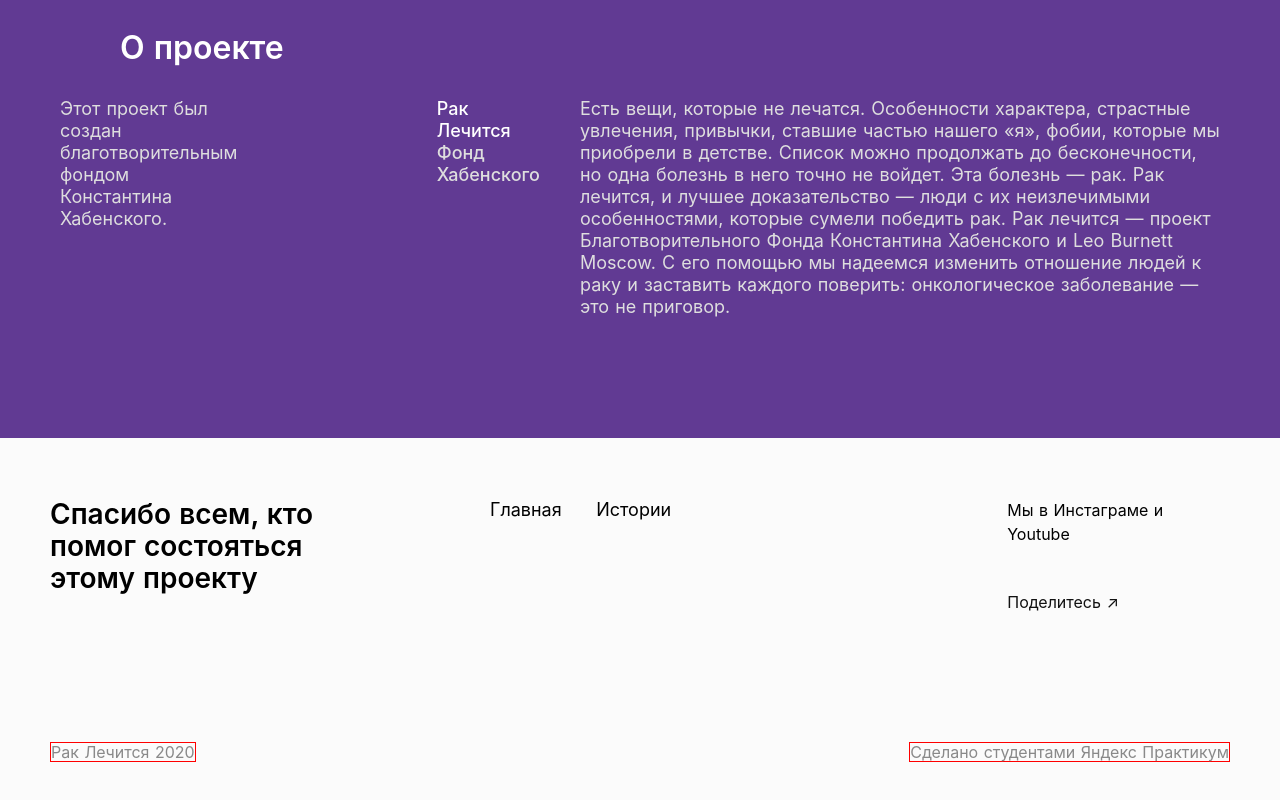
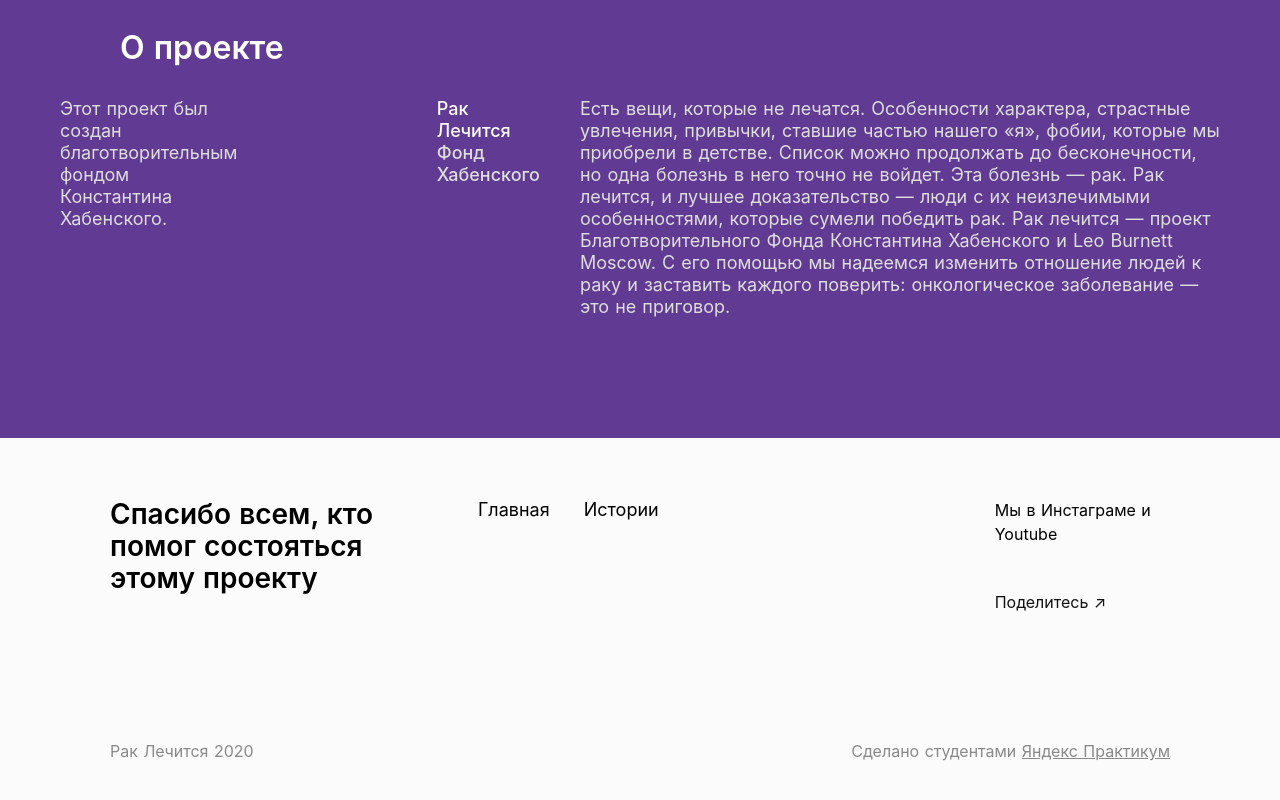
Before and after one commit to AOseledec/cancer-shall-not-pass, a Nuxt app: page / in a window 1280 px wide. Shown: the part 4531-5331 px from the top of the page. Built offline with nearby package versions, Linux system fonts and the light colour scheme.

Commit message:
поправил замечания

```diff
--- a/components/Footer.vue
+++ b/components/Footer.vue
@@ -1,5 +1,6 @@
 <template>
   <footer class="footer">
+    <Container>
       <div class="footer__up">
         <div class="footer__gratitude">
           <h2 class="footer__gratitude-text">
@@ -11,7 +12,20 @@
           <a href="" class="nav__link">Истории</a>
         </nav>
         <div class="footer__social">
-        <a href="" class="footer__social-links">Мы в Инстаграме и Youtube</a>
+          <p class="footer__social-links">
+            Мы в
+            <a
+              class="footer__social-links"
+              href="https://www.instagram.com/yndx.praktikum/"
+              >Инстаграме</a
+            >
+            и
+            <a
+              class="footer__social-links"
+              href="https://www.youtube.com/channel/UCTUyoZMfksbNIHfWJjwr5aQ"
+              >Youtube</a
+            >
+          </p>
           <ShareButton />
         </div>
       </div>
@@ -19,18 +33,26 @@
         <div class="footer__copyright">
           <p class="footer__copyright-text">Рак Лечится 2020</p>
           <p class="footer__copyright-text">
-          Сделано студентами Яндекс Практикум
+            Сделано студентами
+            <a
+              href="https://praktikum.yandex.ru/"
+              class="footer__copyright-text"
+              >Яндекс Практикум</a
+            >
           </p>
         </div>
       </div>
+    </Container>
   </footer>
 </template>
 
 <script>
 import ShareButton from '@/components/UI/ShareButton';
+import Container from '@/components/Container';
 export default {
   components: {
     ShareButton,
+    Container,
   },
 };
 </script>
@@ -40,19 +62,15 @@ export default {
   margin: auto;
   display: flex;
   flex-direction: column;
-  max-width: 1440px;
+  max-width: 100%;
   background-color: #fbfbfb;
 }
 
 .footer__up {
   display: flex;
-  margin-left: 60px;
-  margin-right: 60px;
 }
 
 .footer__down {
-  margin-left: 60px;
-  margin-right: 60px;
   margin-bottom: 60px;
 }
 
@@ -79,7 +97,7 @@ export default {
   font-weight: normal;
   font-size: 18px;
   line-height: 24px;
-  margin-left: 34.5px;
+  margin-left: 34px;
   text-decoration: none;
   color: #000000;
 }
@@ -118,7 +136,6 @@ export default {
   font-size: 18px;
   line-height: 18px;
   color: #898989;
-  border: 1px solid red;
 }
 
 @media screen and (max-width: 1280px) {
@@ -178,12 +195,6 @@ export default {
   }
 
   @media screen and (max-width: 590px) {
-    .footer__copyright-text {
-      font-size: 14px;
-    }
-  }
-
-  @media screen and (max-width: 590px) {
     .footer__up {
       display: flex;
       flex-direction: column;
@@ -195,7 +206,7 @@ export default {
     }
 
     .footer__copyright-text {
-      font-size: 13px;
+      font-size: 14px;
       line-height: 18px;
       width: 100%;
     }
--- a/components/Graficks.vue
+++ b/components/Graficks.vue
@@ -90,7 +90,7 @@ export default {};
   justify-content: space-between;
   width: 300px;
   height: 300px;
-  border: 1px solid#EFEFEF;
+  border: 1px solid #efefef;
 }
 
 .graf__block-title {
--- a/pages/stories/_id.vue
+++ b/pages/stories/_id.vue
@@ -65,7 +65,7 @@
       </div>
     </div>
     <SectionCards id="special-section-cards">
-      <StoriesCard v-for="_id in 4" />
+      <StoriesCard v-for="_id in 4" :key="_id" />
     </SectionCards>
   </section>
 </template>
--- a/pages/stories/index.vue
+++ b/pages/stories/index.vue
@@ -28,7 +28,7 @@
         </div>
       </form>
       <SectionCards id="story-wrapped">
-        <StoriesCard v-for="index in 16" />
+        <StoriesCard v-for="index in 16" :key="index" />
       </SectionCards>
       <div class="story__next-buttons">
         <ButtonNumberPage v-text="1"></ButtonNumberPage>
```
Lines whose indentation alone changed are shown as unchanged.
